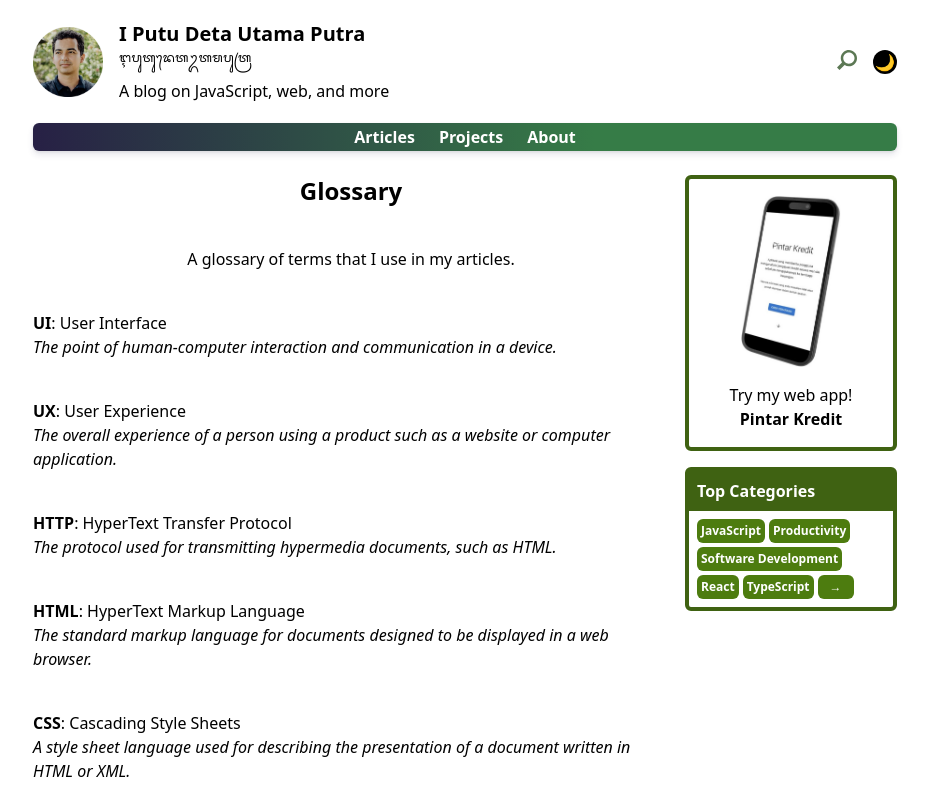
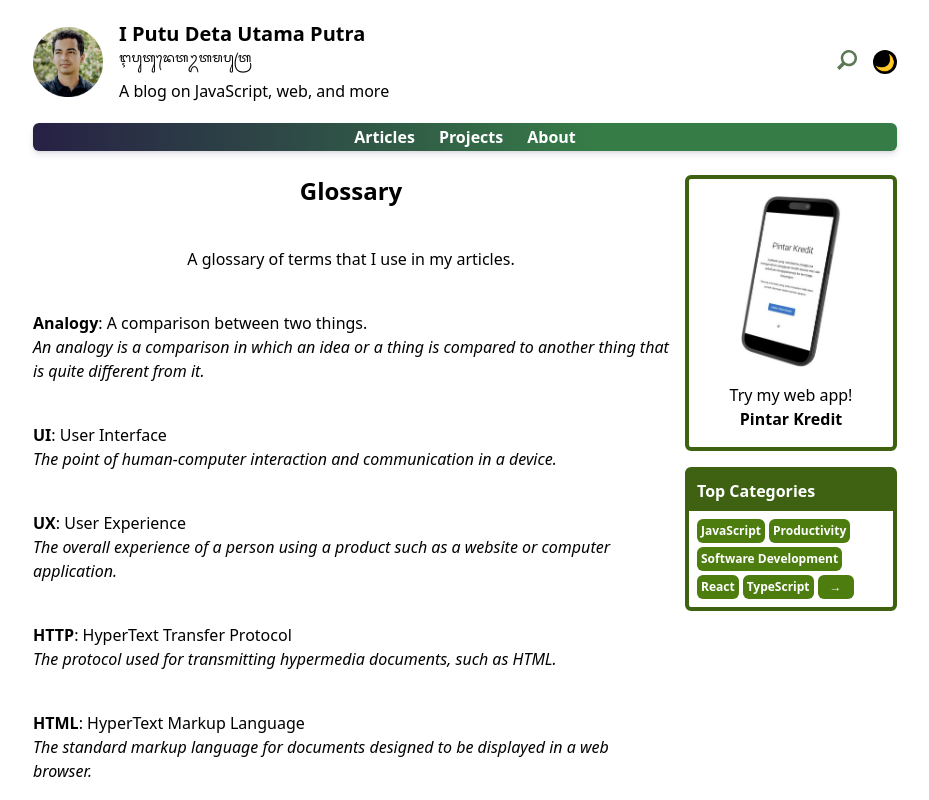
Before and after one commit to detautama/detautama.github.io, a Next.js app: page /glossary in a window 1280 px wide. Shown: the top 800 px of the page, without its empty margins (175-1104 px from the left). Built offline with nearby package versions, Linux system fonts and the light colour scheme.

Commit message:
Add analogy definition to glossary and remove console log from SearchArticle

```diff
--- a/app/(home-layout)/glossary/page.tsx
+++ b/app/(home-layout)/glossary/page.tsx
@@ -12,6 +12,15 @@ export default async function Page() {
       <div className="mb-10" />
       <p className="text-center">
         A glossary of terms that I use in my articles.
+      </p>
+      <div className="mb-10" />
+      <p>
+        <strong>Analogy</strong>: A comparison between two things.
+        <br />
+        <em>
+          An analogy is a comparison in which an idea or a thing is compared to
+          another thing that is quite different from it.
+        </em>
       </p>
       <div className="mb-10" />
       <p>
--- a/app/(home-layout)/search/SearchArticle.tsx
+++ b/app/(home-layout)/search/SearchArticle.tsx
@@ -7,7 +7,6 @@ import Link from "next/link";
 export const Search: React.FC<{
   articles: ArticleData[];
 }> = (props) => {
-  console.log(props.articles);
   const [result, setResult] = React.useState<ArticleData[]>([]);
 
   const search = (e: React.ChangeEvent<HTMLInputElement>) => {
```
